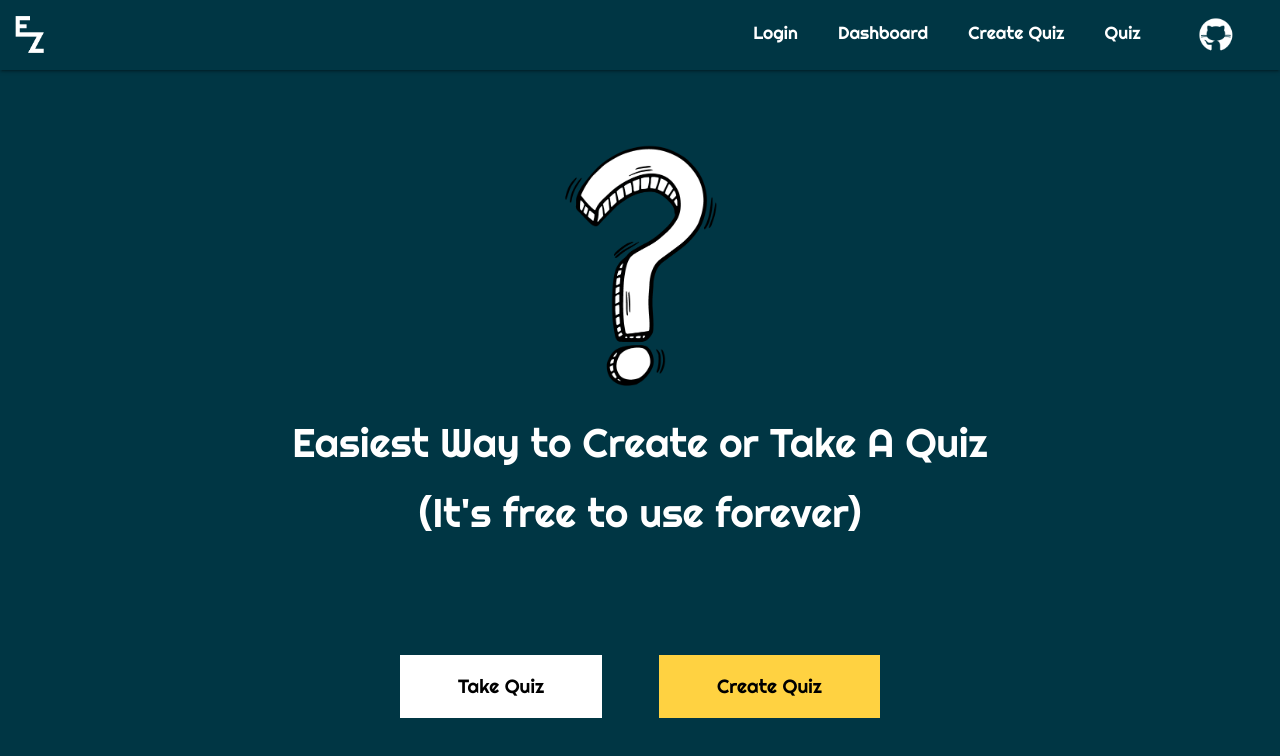
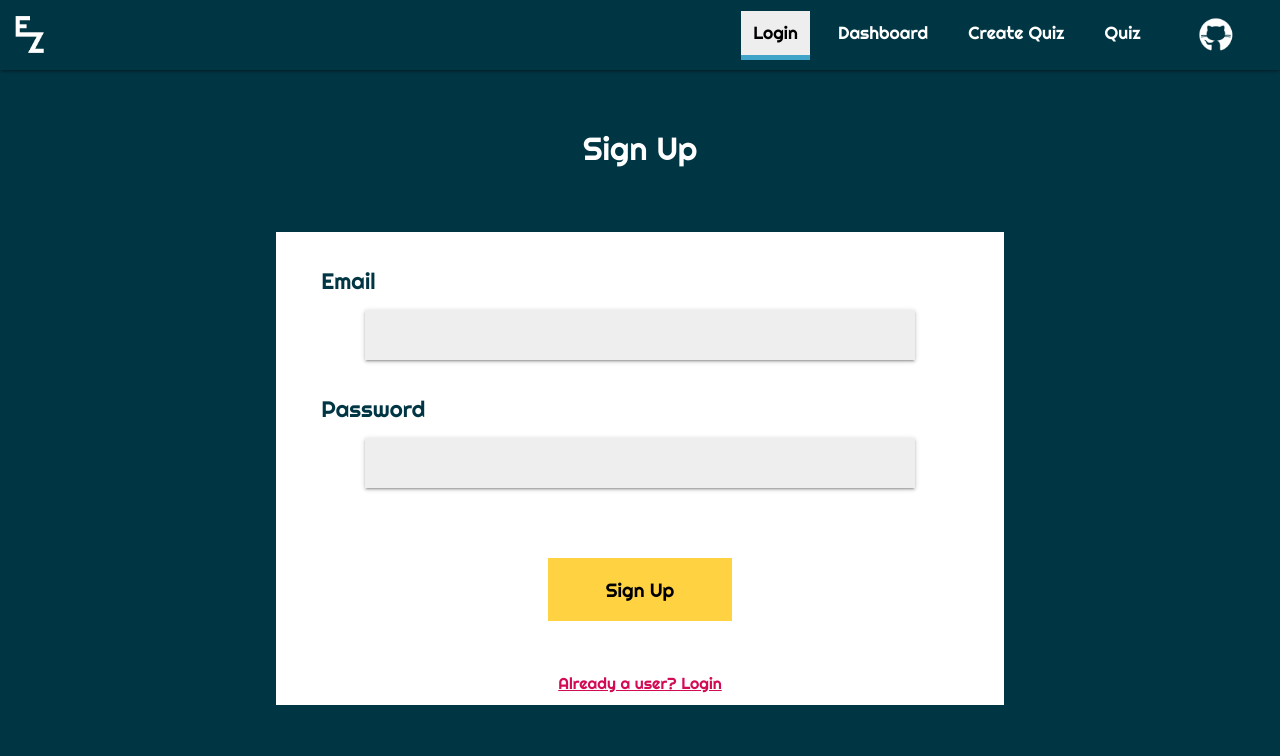
Before and after one commit to quizoscom/quizos, a React app in the folder code/: page /auth in a window 1280 px wide. Before the commit this address led to /. Shown: the top 756 px of the page. Built offline with nearby package versions, Linux system fonts and the light colour scheme.

Commit message:
Auth Page Design complete for route /auth

```diff
--- a/code/src/App.js
+++ b/code/src/App.js
@@ -7,7 +7,8 @@ import Layout from './hoc/Layout/Layout';
 import Home from './containers/Home/Home';
 import Dashboard from './containers/Dashboard/Dashboard';
 import CreateQuiz from './containers/CreateQuiz/CreateQuiz';
-import Quiz from './containers/Quiz/Quiz.js';
+import Quiz from './containers/Quiz/Quiz';
+import Auth from './containers/Auth/Auth'
 
 class App extends Component {
   render() {
@@ -19,6 +20,7 @@ class App extends Component {
             <Route path="/dashboard" component={Dashboard} />
             <Route path="/create-quiz" component={CreateQuiz} />
             <Route path="/quiz" component={Quiz} />
+            <Route path="/auth" component={Auth} />
             <Redirect to="/" />
           </Switch>
         </Layout>
--- /dev/null
+++ b/code/src/components/FormField/FormField.css
@@ -0,0 +1,22 @@
+.FormField {
+    margin-bottom: 2em;
+}
+
+.FormField input {
+    font-size: 1.5rem;
+    width: 76%;
+    padding: 10px 12px;
+    background-color: #eee;
+    border: none;
+    box-shadow: 0 2px 2px 0 rgba(0,0,0,0.14), 0 3px 1px -2px rgba(0,0,0,0.12), 0 1px 5px 0 rgba(0,0,0,0.2);
+    outline: none;
+}
+
+.FormField label {
+    padding: 3px 1.2em;
+    text-align: left;
+    display: block;
+    font-size: 1.4rem;
+    margin-bottom: 12px;
+    color: #003644;
+}
--- /dev/null
+++ b/code/src/components/FormField/FormField.js
@@ -0,0 +1,13 @@
+import React from 'react';
+
+import classes from './FormField.css';
+import Input from '../UI/Input/Input';
+
+const formField = (props) => (
+    <div className={classes.FormField}>
+        <label>{props.label}</label>
+        <Input inputType={props.formFieldType} changed={props.changed}/>
+    </div>
+);
+
+export default formField
--- a/code/src/components/Navigation/NavigationItems/NavigationItems.js
+++ b/code/src/components/Navigation/NavigationItems/NavigationItems.js
@@ -7,7 +7,7 @@ import NavigationItem from './NavigationItem/NavigationItem';
 
 const navigationItems = () => (
     <ul className={classes.NavigationItems}>
-        <NavigationItem link="/login">Login</NavigationItem>
+        <NavigationItem link="/auth">Login</NavigationItem>
         <NavigationItem link="/dashboard">Dashboard</NavigationItem>
         <NavigationItem link="/create-quiz">Create Quiz</NavigationItem>
         <NavigationItem link="/quiz">Quiz</NavigationItem>
--- a/code/src/components/UI/Button/Button.js
+++ b/code/src/components/UI/Button/Button.js
@@ -4,7 +4,7 @@ import classes from './Button.css';
 const button = (props) => {
     const classNames = [classes.Button, classes[props.btnType], classes[props.className]].join(' ');
     return (
-        <button className={classNames} onClick={props.clicked}>{props.children}</button>
+        <button className={classNames} onClick={props.clicked !== undefined ? props.clicked : null}>{props.children}</button>
     );
 }
 
--- /dev/null
+++ b/code/src/containers/Auth/Auth.css
@@ -0,0 +1,27 @@
+.Auth {
+    margin: 0 auto;
+    background-color: #fff;
+    width: 54%;
+    padding: 32px 18px;
+    font-family: 'Righteous', cursive;
+}
+
+.title {
+    font-size: 2rem;
+    color: #fff;
+    margin: 4em 0 2em 0;
+}
+
+.registerLoginToggleLink {
+    color: #d30b55;
+    text-decoration: underline;
+    margin-top: 2em;
+    margin-bottom: 0;
+    position: relative;
+    top: 20px;
+    cursor: pointer;
+}
+
+.registerLoginToggleLink:hover {
+    text-decoration: none;
+}
--- /dev/null
+++ b/code/src/containers/Auth/Auth.js
@@ -0,0 +1,48 @@
+import React, { Component } from 'react';
+
+import classes from './Auth.css';
+
+import Aux from '../../hoc/Auxiliary/Auxiliary';
+import Button from '../../components/UI/Button/Button';
+import FormField from '../../components/FormField/FormField';
+
+class Auth extends Component {
+    state = {
+        register: true
+    }
+
+    onInputChangedHandler = (event) => {
+        console.log(event.target.value);
+    }
+
+    onFormSubmitHandler = (event) => {
+        event.preventDefault();
+        if(this.state.register) {
+            console.log('register');
+        } else {
+            console.log('login');
+        }
+    }
+
+    registerLoginToggleLinkClickHandler = () => {
+        this.setState(prevState => ({
+            register: !prevState.register
+        }))
+    }
+
+    render() {
+        return (
+            <Aux>
+                <p className={classes.title}>{this.state.register ? 'Sign Up' : 'Login'}</p>
+                <form className={classes.Auth} onSubmit={this.onFormSubmitHandler} >
+                    <FormField formFieldType="email" changed={this.onInputChangedHandler} label="Email" />
+                    <FormField formFieldType="password" changed={this.onInputChangedHandler} label="Password" />
+                    <Button btnType="cta">{this.state.register ? 'Sign Up' : 'Login'}</Button>
+                    <p onClick={this.registerLoginToggleLinkClickHandler} className={classes.registerLoginToggleLink}>{this.state.register ? 'Already a user? Login' : 'Not a User? Register'}</p>
+                </form>
+            </Aux>
+        );
+    }
+}
+
+export default Auth;
```
Also changed, not shown: 2 other files (tests, documents, lock files or other folders).
